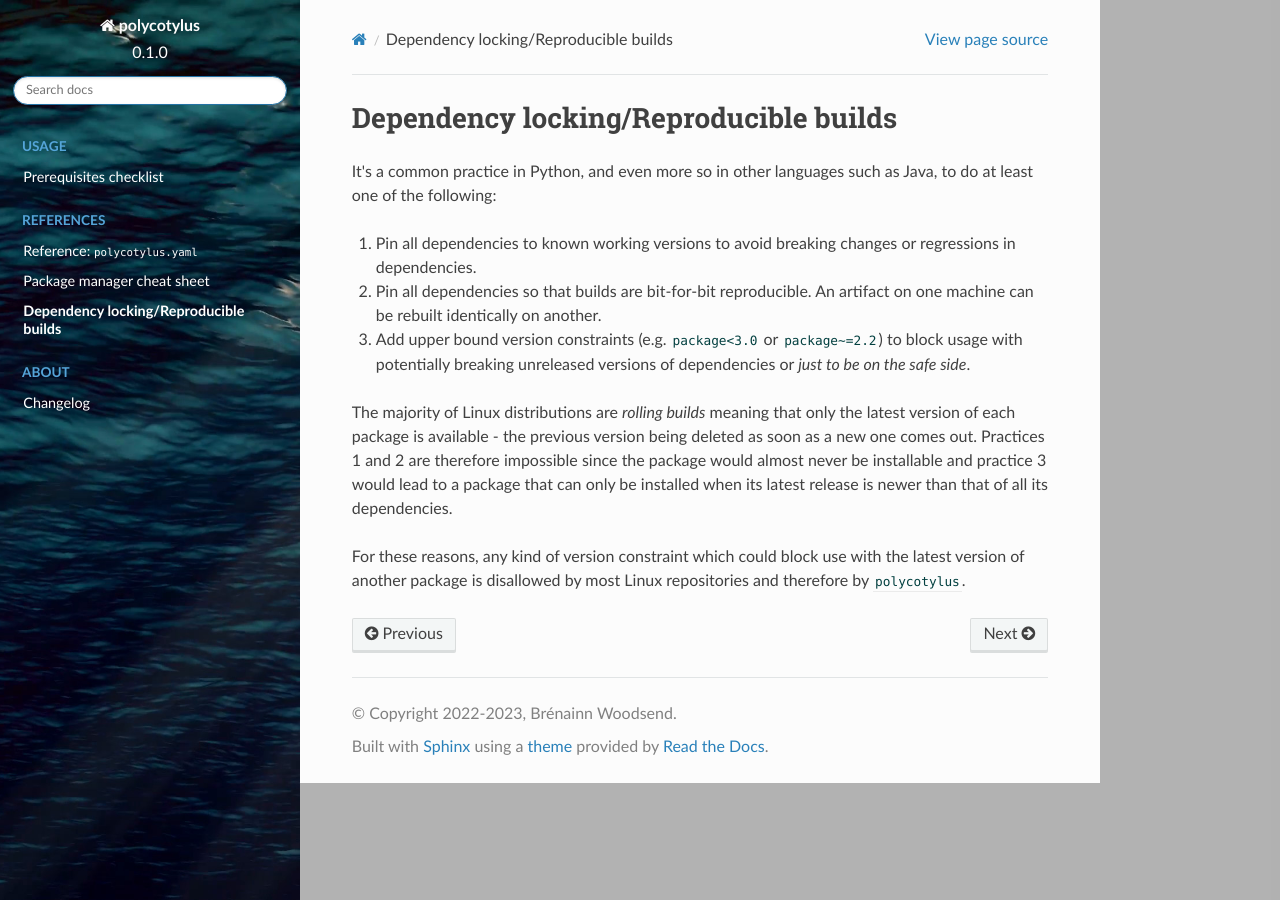
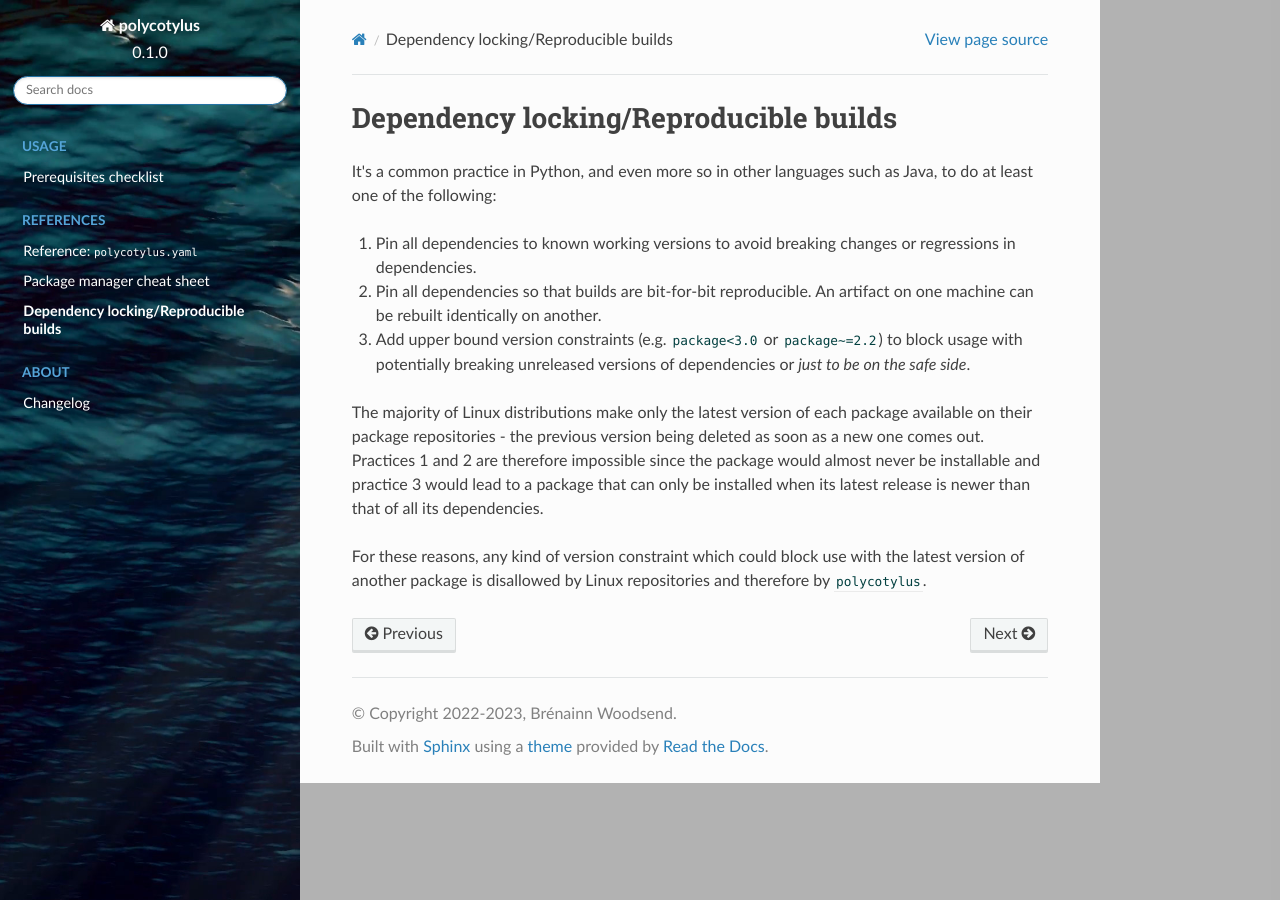
Before and after one commit to bwoodsend/polycotylus, a Sphinx documentation site: the page built from docs/source/dependency-constraints.rst, in a window 1280 px wide. Built offline with Sphinx 7.4.7 and the Read the Docs theme 2.0.0, drawn with Linux system fonts in a browser that asks for light colours.

Commit message:
Random doc rewordings.

```diff
--- a/docs/source/dependency-constraints.rst
+++ b/docs/source/dependency-constraints.rst
@@ -15,13 +15,13 @@ Java, to do at least one of the following:
     ``package~=2.2``) to block usage with potentially breaking unreleased
     versions of dependencies or *just to be on the safe side*.
 
-The majority of Linux distributions are *rolling builds* meaning that only the
-latest version of each package is available - the previous version being deleted
-as soon as a new one comes out. Practices 1 and 2 are therefore impossible since
+The majority of Linux distributions make only the latest version of each package
+available on their package repositories - the previous version being deleted as
+soon as a new one comes out. Practices 1 and 2 are therefore impossible since
 the package would almost never be installable and practice 3 would lead to a
 package that can only be installed when its latest release is newer than that of
 all its dependencies.
 
 For these reasons, any kind of version constraint which could block use with the
-latest version of another package is disallowed by most Linux repositories and
+latest version of another package is disallowed by Linux repositories and
 therefore by `polycotylus`.
--- a/docs/source/schema.yaml
+++ b/docs/source/schema.yaml
@@ -6,7 +6,9 @@
 # actually a helpful structure or if I should stick to the conventional
 # alphabetic ordering.)
 
-# If unsure where to start, the following is a fairly ubiquitous base step::
+# If unsure where to start, the following is a fairly ubiquitous base step from
+# which you can try your first build and then follow whatever errors that leads
+# you to::
 #
 #    dependencies:
 #      test:
```
